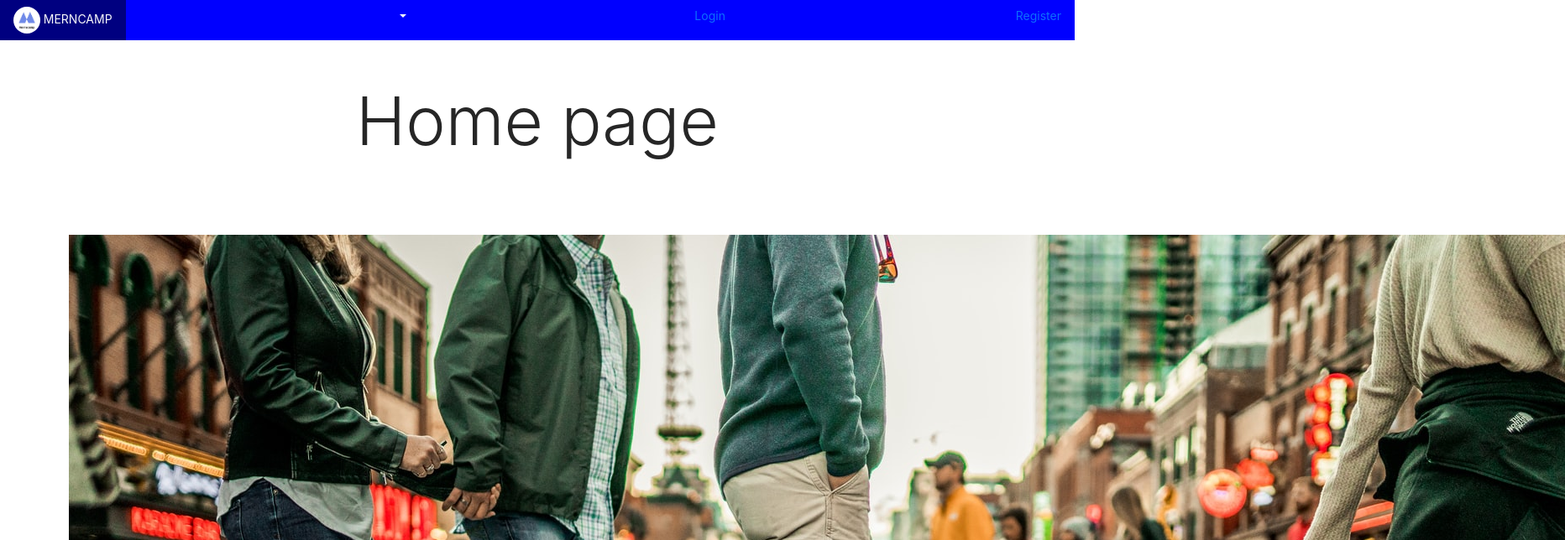
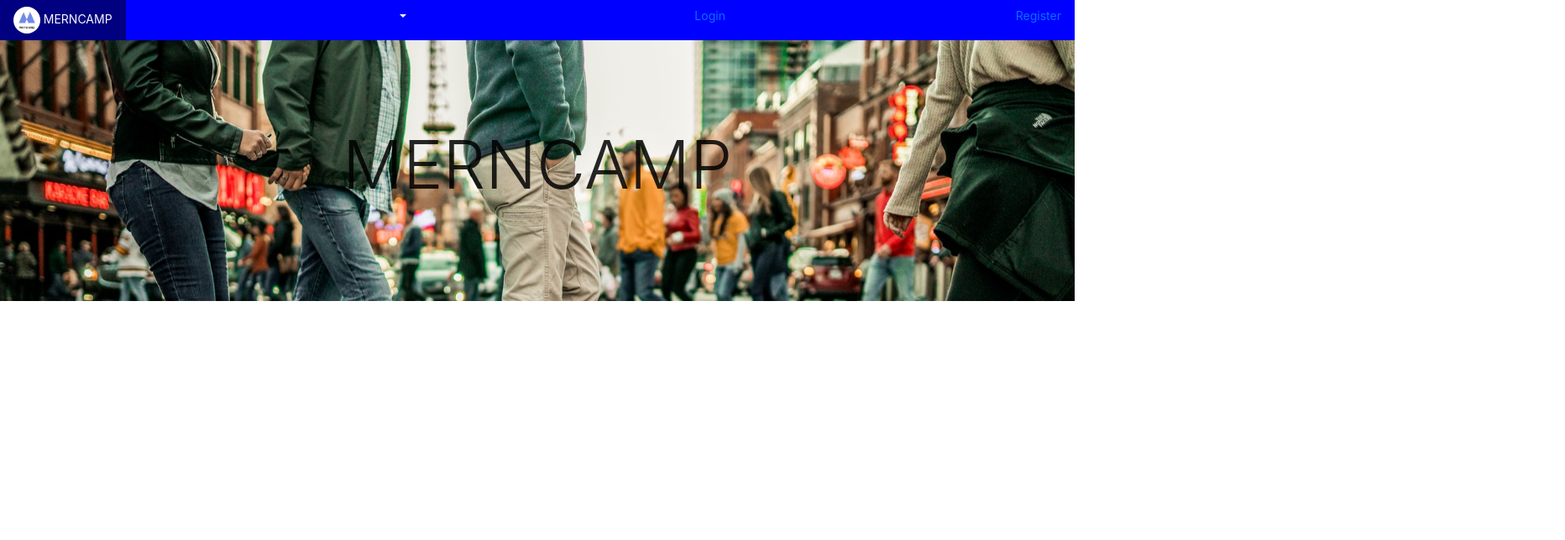
Before and after one commit to shaynemeyer/merncamp, a Next.js app in the folder client/: page / in a window 1280 px wide. Shown: the top 644 px of the page at 84% size, 1864 px wide, since content can reach past the window. Built offline with nearby package versions, Linux system fonts and the light colour scheme; no server answers.

Commit message:
finished parallaxBG component

```diff
--- /dev/null
+++ b/client/components/cards/ParallaxBG.js
@@ -0,0 +1,20 @@
+function ParallaxBG({ url, children = "MERNCAMP" }) {
+  return (
+    <div
+      className="container-fluid"
+      style={{
+        backgroundImage: `url(${url})`,
+        backgroundAttachment: "fixed",
+        padding: "100px 0px 75px 0px",
+        backgroundRepeat: "no-repeat",
+        backgroundSize: "cover",
+        backgroundPosition: "center center",
+        display: "block",
+      }}
+    >
+      <h1 className="display-1 text-center font-weight-bold">{children}</h1>
+    </div>
+  );
+}
+
+export default ParallaxBG;
--- a/client/pages/index.js
+++ b/client/pages/index.js
@@ -1,18 +1,14 @@
 import { useContext } from "react";
 import { UserContext } from "../context";
+import ParallaxBG from "../components/cards/ParallaxBG";
 
 function HomePage() {
   const [state, setState] = useContext(UserContext);
 
   return (
-    <div className="container">
-      <div className="row">
-        <div className="col">
-          <h1 className="display-1 text-center py-5">Home page</h1>
-          <img src="/images/default.jpeg" alt="Crosswalk" />
-        </div>
-      </div>
-    </div>
+    <>
+      <ParallaxBG url="/images/default.jpeg" />
+    </>
   );
 }
 
```
Also changed, not shown: 1 other file (tests, documents, lock files or other folders).
